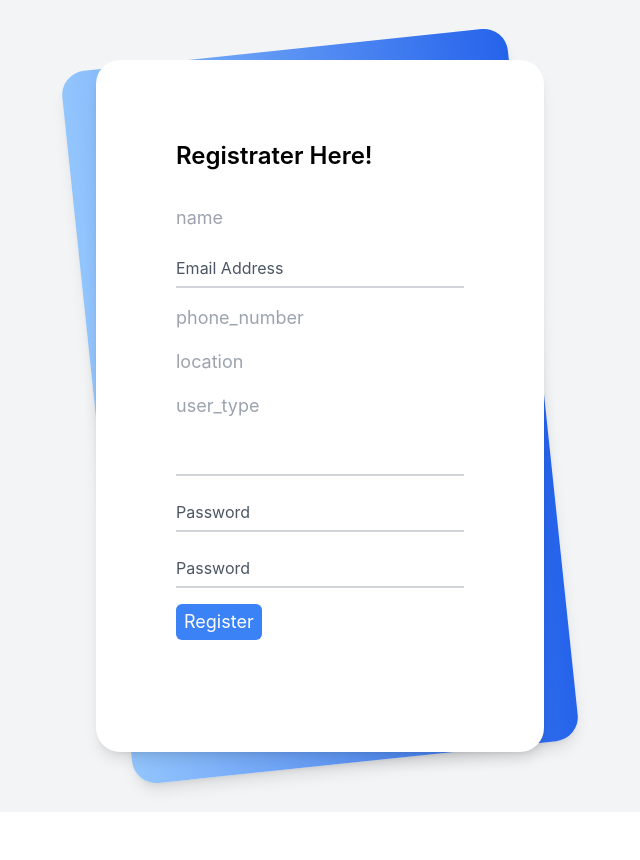
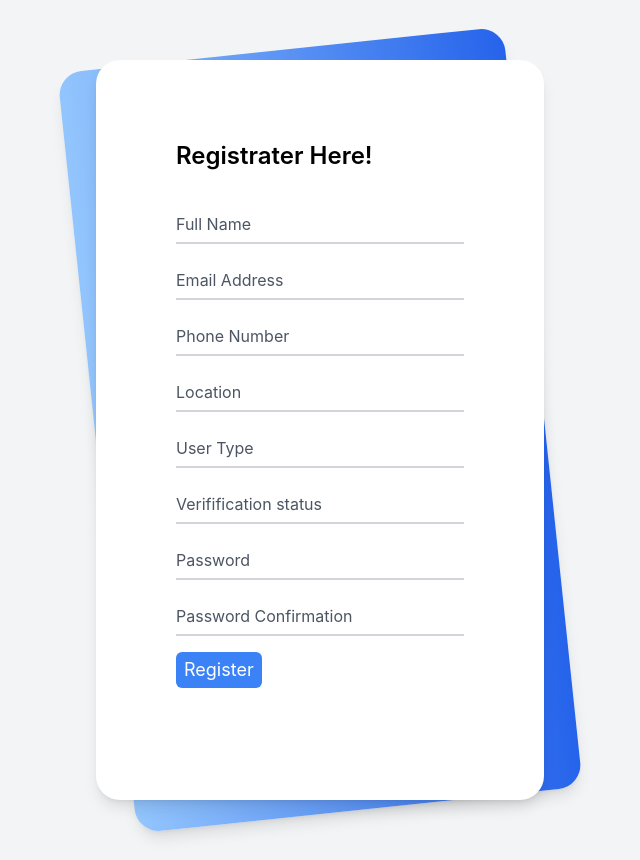
Before and after one commit to wakulima/wakulima-Ui, a React (Create React App) app: page /signup in a window 1280 px wide. Shown: the whole page, without its empty margins (320-960 px from the left). Before the commit the page ends 812 px from the top, so only its background shows below. Built offline with nearby package versions, Linux system fonts and the light colour scheme.

Commit message:
updated reg form

```diff
--- a/src/Pages/SignUpForm.jsx
+++ b/src/Pages/SignUpForm.jsx
@@ -45,16 +45,27 @@ function SignUpForm() {
               <div>
                 <h1 className="text-2xl font-semibold">Registrater Here! </h1>
               </div>
+
               <div className="divide-y divide-gray-200">
                 <div className="py-8 text-base leading-6 space-y-4 text-gray-700 sm:text-lg sm:leading-7">
-                  <div className="relatve">
+                <div className="relative">
                     <input
+                      autoComplete="off"
+                      id="name"
+                      name="name"
                       type="text"
-                      placeholder="name"
+                      className="peer placeholder-transparent h-10 w-full border-b-2 border-gray-300 text-gray-900 focus:outline-none focus:borer-rose-600"
+                      placeholder="Full name"
                       onChange={(e) =>
                         setUser({ ...user, full_name: e.target.value })
                       }
                     />
+                    <label
+                      htmlFor="name"
+                      className="absolute left-0 -top-3.5 text-gray-600 text-sm peer-placeholder-shown:text-base peer-placeholder-shown:text-gray-440 peer-placeholder-shown:top-2 transition-all peer-focus:-top-3.5 peer-focus:text-gray-600 peer-focus:text-sm"
+                    >
+                      Full Name
+                    </label>
                   </div>
 
                   <div className="relative">
@@ -77,50 +88,84 @@ function SignUpForm() {
                     </label>
                   </div>
 
-                  <div className="relatve">
+                  <div className="relative">
                     <input
-                      type="number"
-                      placeholder="phone_number"
+                      autoComplete="off"
+                      id="phone"
+                      name="phone"
+                      type="text"
+                      className="peer placeholder-transparent h-10 w-full border-b-2 border-gray-300 text-gray-900 focus:outline-none focus:borer-rose-600"
+                      placeholder="Phone number"
                       onChange={(e) =>
                         setUser({ ...user, phone_number: e.target.value })
                       }
                     />
+                    <label
+                      htmlFor="phone"
+                      className="absolute left-0 -top-3.5 text-gray-600 text-sm peer-placeholder-shown:text-base peer-placeholder-shown:text-gray-440 peer-placeholder-shown:top-2 transition-all peer-focus:-top-3.5 peer-focus:text-gray-600 peer-focus:text-sm"
+                    >
+                      Phone Number
+                    </label>
                   </div>
 
-                  <div className="relatve">
+                  <div className="relative">
                     <input
+                      autoComplete="off"
+                      id="location"
+                      name="location"
                       type="text"
-                      placeholder="location"
+                      className="peer placeholder-transparent h-10 w-full border-b-2 border-gray-300 text-gray-900 focus:outline-none focus:borer-rose-600"
+                      placeholder="Location"
                       onChange={(e) =>
                         setUser({ ...user, location: e.target.value })
                       }
                     />
+                    <label
+                      htmlFor="location"
+                      className="absolute left-0 -top-3.5 text-gray-600 text-sm peer-placeholder-shown:text-base peer-placeholder-shown:text-gray-440 peer-placeholder-shown:top-2 transition-all peer-focus:-top-3.5 peer-focus:text-gray-600 peer-focus:text-sm"
+                    >
+                      Location
+                    </label>
                   </div>
 
-                  <div className="relatve">
+                  <div className="relative">
                     <input
+                      autoComplete="off"
+                      id="usertype"
+                      name="usertype"
                       type="text"
-                      placeholder="user_type"
+                      className="peer placeholder-transparent h-10 w-full border-b-2 border-gray-300 text-gray-900 focus:outline-none focus:borer-rose-600"
+                      placeholder="User type"
                       onChange={(e) =>
                         setUser({ ...user, user_type: e.target.value })
                       }
                     />
+                    <label
+                      htmlFor="usertype"
+                      className="absolute left-0 -top-3.5 text-gray-600 text-sm peer-placeholder-shown:text-base peer-placeholder-shown:text-gray-440 peer-placeholder-shown:top-2 transition-all peer-focus:-top-3.5 peer-focus:text-gray-600 peer-focus:text-sm"
+                    >
+                      User Type
+                    </label>
                   </div>
 
-                  <div className="relatve">
+                  <div className="relative">
                     <input
-                    id = 'verification_status'
+                      autoComplete="off"
+                      id="status"
+                      name="status"
                       type="text"
                       className="peer placeholder-transparent h-10 w-full border-b-2 border-gray-300 text-gray-900 focus:outline-none focus:borer-rose-600"
-                      placeholder="verification_status"
-
+                      placeholder="Verification status"
                       onChange={(e) =>
-                        setUser({
-                          ...user,
-                          verification_status: e.target.value,
-                        })
+                        setUser({ ...user, verification_status: e.target.value })
                       }
                     />
+                    <label
+                      htmlFor="status"
+                      className="absolute left-0 -top-3.5 text-gray-600 text-sm peer-placeholder-shown:text-base peer-placeholder-shown:text-gray-440 peer-placeholder-shown:top-2 transition-all peer-focus:-top-3.5 peer-focus:text-gray-600 peer-focus:text-sm"
+                    >
+                      Verifification status
+                    </label>
                   </div>
 
                   <div className="relative">
@@ -146,7 +191,7 @@ function SignUpForm() {
                   <div className="relative">
                     <input
                       autoComplete="off"
-                      id="password"
+                      id="password_confirmation"
                       name="password_confirmation"
                       type="password"
                       className="peer placeholder-transparent h-10 w-full border-b-2 border-gray-300 text-gray-900 focus:outline-none focus:borer-rose-600"
@@ -157,10 +202,10 @@ function SignUpForm() {
                     />
 
                     <label
-                      htmlFor="password"
+                      htmlFor="password_confirmation"
                       className="absolute left-0 -top-3.5 text-gray-600 text-sm peer-placeholder-shown:text-base peer-placeholder-shown:text-gray-440 peer-placeholder-shown:top-2 transition-all peer-focus:-top-3.5 peer-focus:text-gray-600 peer-focus:text-sm"
                     >
-                      Password
+                      Password Confirmation
                     </label>
                   </div>
                   <div className="relative">
```
